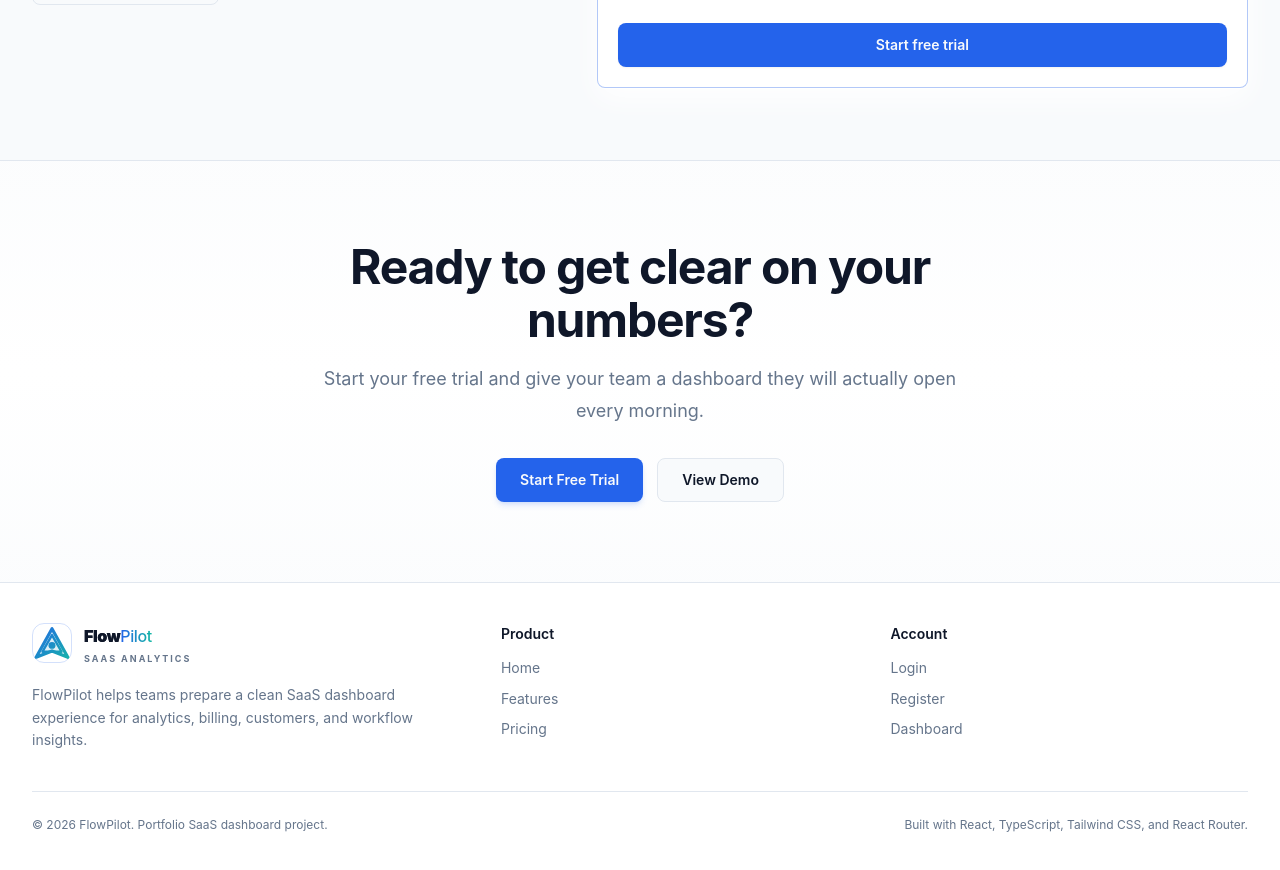
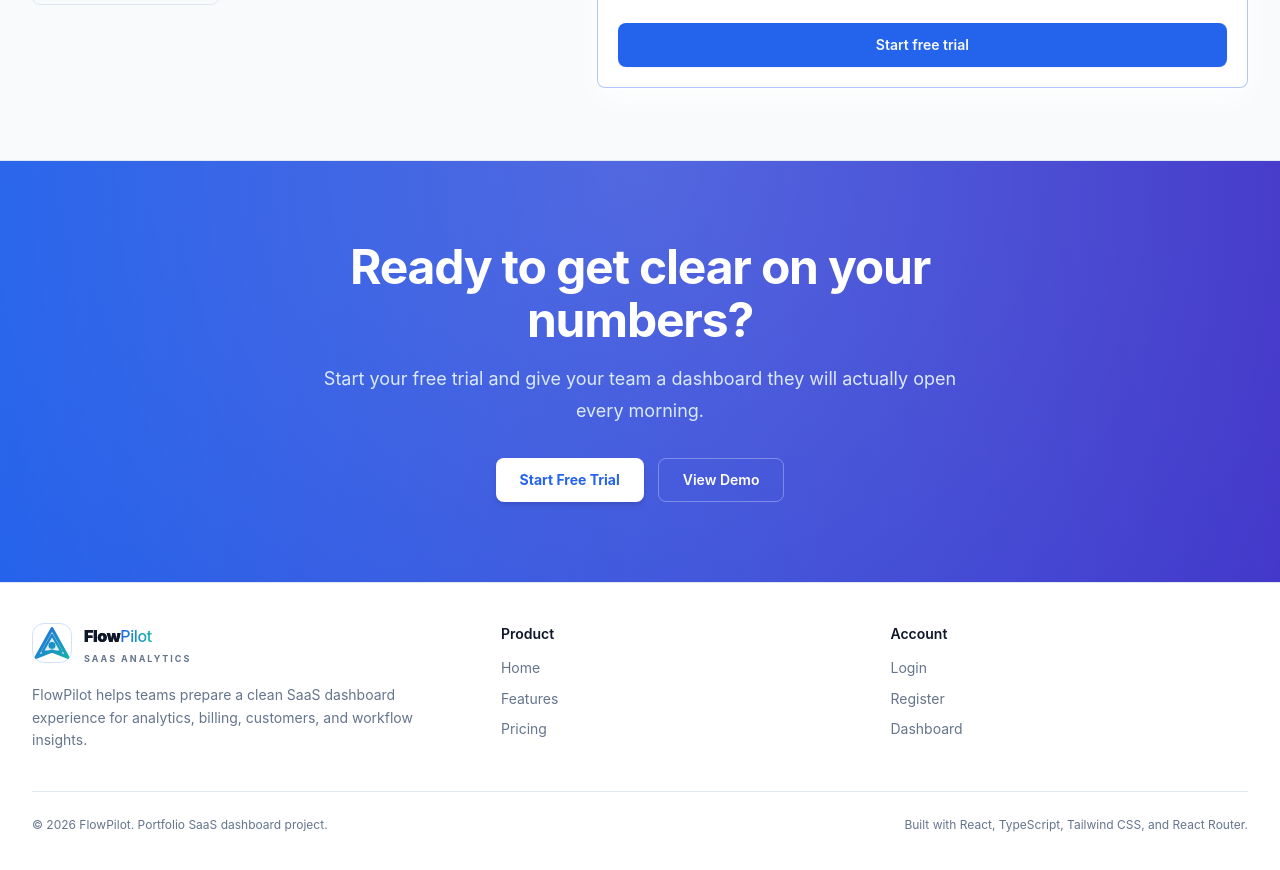
Before and after one commit to shantopaul/SaaS-Dashboard-Website, a React (Vite) app: page / in a window 1280 px wide. Shown: the part 4360-5230 px from the top of the page. Built offline with nearby package versions, Linux system fonts and the light colour scheme.

Commit message:
Optimize CTA blue gradient background for light and dark modes with high-contrast readable white typography

```diff
--- a/src/pages/public/LandingPage.tsx
+++ b/src/pages/public/LandingPage.tsx
@@ -403,32 +403,29 @@ export function LandingPage() {
       </motion.section>
 
       <motion.section
-        className="relative overflow-hidden border-t border-border bg-card py-20"
+        className="relative overflow-hidden border-t border-border bg-gradient-to-r from-blue-600 to-indigo-700 dark:from-blue-950 dark:to-indigo-950 py-20 text-white"
         {...sectionMotion}
       >
-        {/* Ambient subtle linear gradient */}
-        <div className="absolute inset-0 bg-gradient-to-b from-background via-card to-background opacity-50" />
-
-        {/* Soft glowing ambient spotlight halo behind text */}
-        <div className="absolute left-1/2 top-1/2 size-[500px] -translate-x-1/2 -translate-y-1/2 rounded-full bg-gradient-to-tr from-primary/10 via-accent/5 to-transparent opacity-60 blur-3xl -z-10" />
+        {/* Soft glowing ambient lighting effect */}
+        <div className="absolute inset-0 bg-[radial-gradient(circle_at_top,rgba(255,255,255,0.15),transparent)] dark:bg-[radial-gradient(circle_at_top,rgba(59,130,246,0.1),transparent)]" />
 
         <div className="container-shell relative z-10 text-center">
-          <h2 className="mx-auto max-w-3xl text-heading-xl font-extrabold tracking-tight text-foreground sm:text-display-md">
+          <h2 className="mx-auto max-w-3xl text-heading-xl font-extrabold tracking-tight text-white sm:text-display-md">
             Ready to get clear on your numbers?
           </h2>
-          <p className="mx-auto mt-4 max-w-2xl text-body-lg text-muted-foreground">
+          <p className="mx-auto mt-4 max-w-2xl text-body-lg text-blue-100 dark:text-slate-300">
             Start your free trial and give your team a dashboard they will
             actually open every morning.
           </p>
           <div className="mt-8 flex flex-col justify-center items-center gap-3.5 sm:flex-row">
             <Link
-              className="focus-ring inline-flex h-11 w-full sm:w-auto items-center justify-center rounded-lg bg-primary px-6 text-body-sm font-semibold text-primary-foreground shadow-md shadow-primary/15 transition-all duration-300 hover:bg-primary/90 hover:scale-[1.02] hover:shadow-lg hover:shadow-primary/25"
+              className="focus-ring inline-flex h-11 w-full sm:w-auto items-center justify-center rounded-lg bg-white px-6 text-body-sm font-bold text-blue-600 shadow-md shadow-black/10 transition-all duration-300 hover:bg-slate-100 hover:scale-[1.02] hover:shadow-lg"
               to="/register"
             >
               Start Free Trial
             </Link>
             <Link
-              className="focus-ring inline-flex h-11 w-full sm:w-auto items-center justify-center rounded-lg border border-border bg-background px-6 text-body-sm font-semibold text-foreground transition-all duration-300 hover:bg-secondary hover:scale-[1.02]"
+              className="focus-ring inline-flex h-11 w-full sm:w-auto items-center justify-center rounded-lg border border-white/30 bg-transparent px-6 text-body-sm font-semibold text-white transition-all duration-300 hover:bg-white/10 hover:scale-[1.02]"
               to="/dashboard"
             >
               View Demo
```
